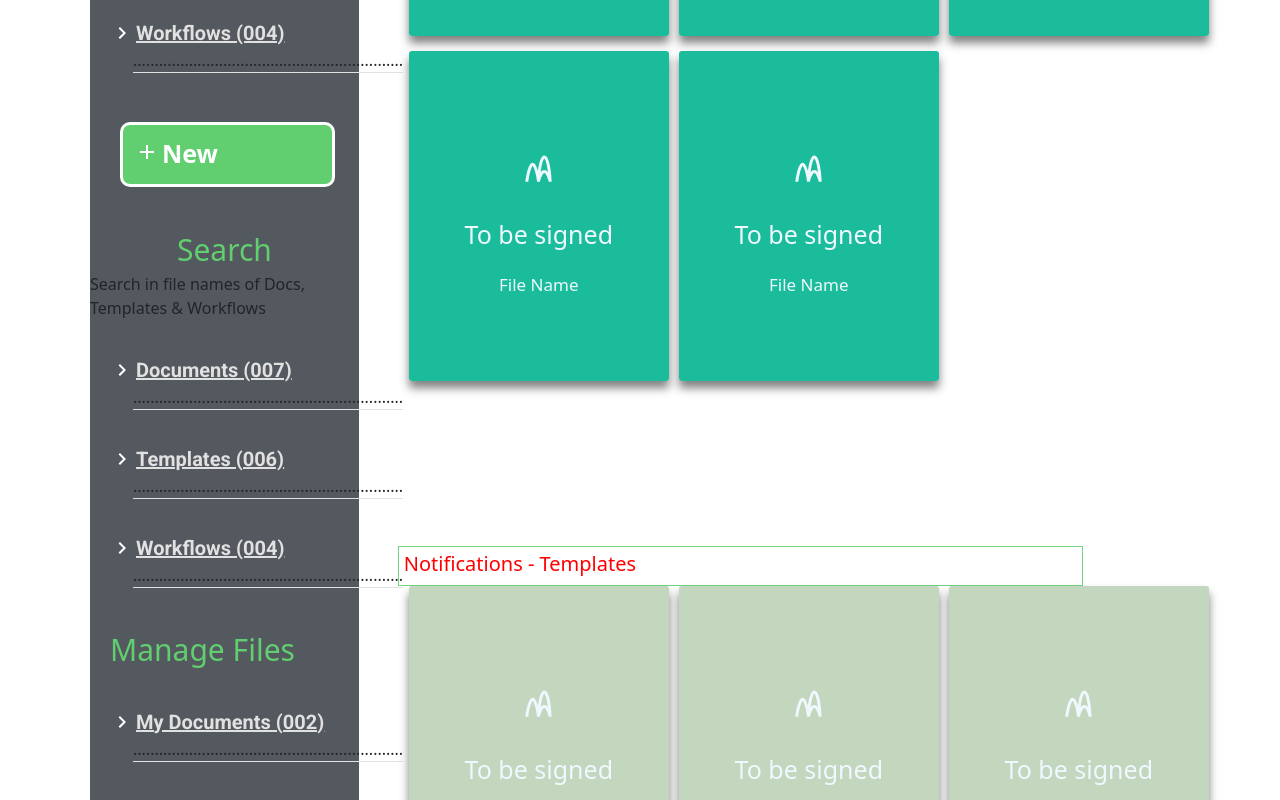
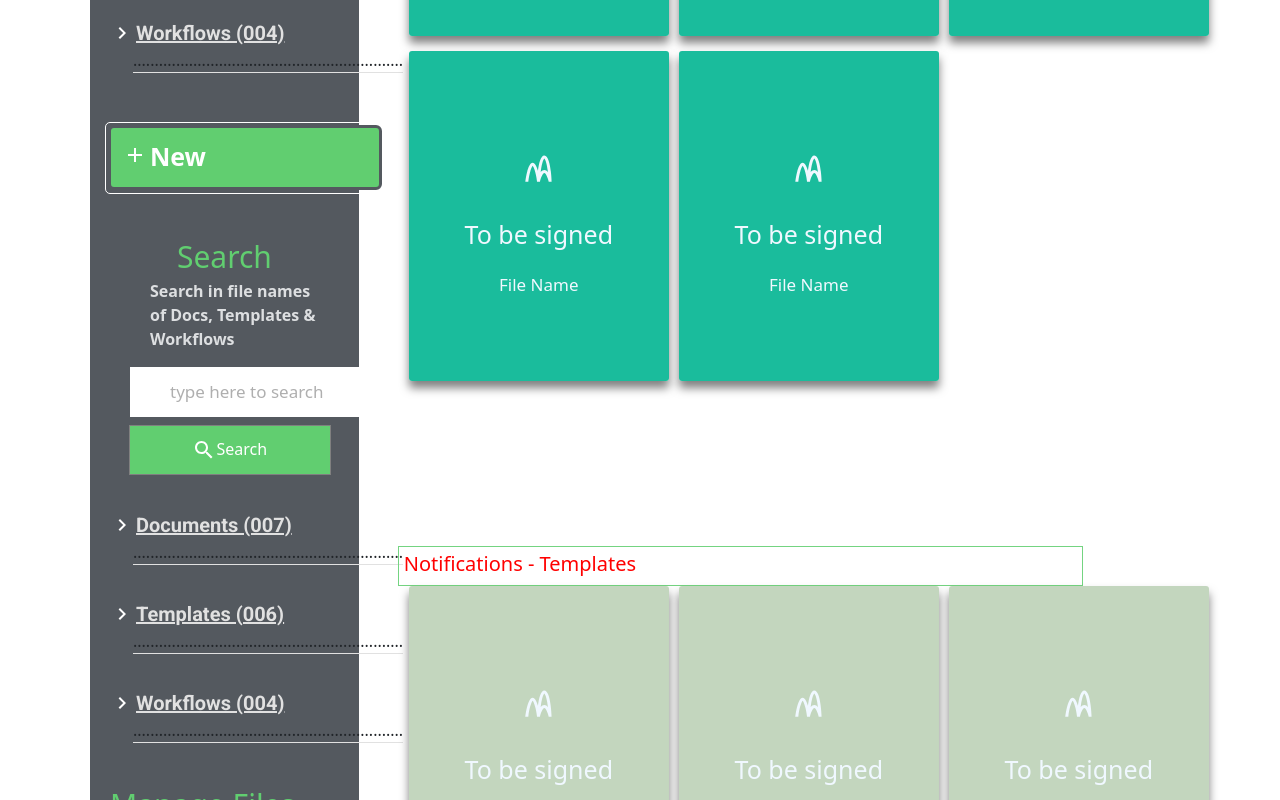
Before and after one commit to LL04-Finance-Dowell/100018-dowellWorkflowAi-testing, a React (Create React App) app in the folder frontend/: page /#/ in a window 1280 px wide. Shown: the part 1100-1900 px from the top of the page. Built offline with nearby package versions, Linux system fonts and the light colour scheme.

Commit message:
edit and add some features

```diff
--- a/frontend/src/components/sideBar/SideBar.jsx
+++ b/frontend/src/components/sideBar/SideBar.jsx
@@ -1,5 +1,6 @@
 import styles from "../sideBar/sideBar.module.css";
 import MenuIcon from "@mui/icons-material/Menu";
+import SearchIcon from "@mui/icons-material/Search";
 import HouseIcon from "@mui/icons-material/House";
 import PersonIcon from "@mui/icons-material/Person";
 import PowerSettingsNewIcon from "@mui/icons-material/PowerSettingsNew";
@@ -60,17 +61,28 @@ const SideBar = () => {
         content2="2. Rejected by others (001)"
       />
 
+      <div
+        style={{
+          width: "280px",
+          height: "72px",
+          marginLeft: "15px",
+          border: "1px solid white",
+          borderRadius: "5px",
+          padding: "2px",
+          marginTop: "50px",
+        }}
+      >
+        {" "}
         <Button
           style={{
-          width: "80%",
-          marginLeft: "30px",
+            margin: "auto",
+            width: "100%",
             height: "65px",
-          marginTop: "50px",
             backgroundColor: "#61ce70",
             borderCollapse: "separate",
             borderSpacing: "3px",
-          border: "3px solid white",
-          borderRadius: "10px",
+            border: "3px solid #54595f",
+
             // borderRadius: "3px",
           }}
           // variant="success"
@@ -95,13 +107,21 @@ const SideBar = () => {
             New
           </span>
         </Button>
+      </div>
 
-      <Collapse style={{ width: "80%", marginLeft: "30px" }} in={open}>
+      <Collapse
+        style={{
+          width: "88.5%",
+          marginLeft: "16px",
+          backgroundColor: "#e1e1e1",
+        }}
+        in={open}
+      >
         <div id="example-collapse-text">
-          <p>1-heloo</p>
-          <p>2-hi</p>
-          <p>3-halo</p>
-          <p>4-process</p>
+          <p className={styles.colC}>Document</p>
+          <p className={styles.colC}>Template</p>
+          <p className={styles.colC}>Workflow</p>
+          <p className={styles.colC}>process</p>
         </div>
       </Collapse>
       <div className="search-input">
@@ -117,8 +137,45 @@ const SideBar = () => {
         >
           Search
         </span>
-        <p>Search in file names of Docs, Templates & Workflows</p>
+        <p
+          style={{
+            padding: "0 30px",
+            marginLeft: "30px",
+            color: "#dddfe1",
+            fontWeight: "600",
+          }}
+        >
+          Search in file names of Docs, Templates & Workflows
+        </p>
       </div>
+      <form>
+        <input
+          style={{
+            fontSize: "17px",
+            color: "#afafaf",
+            paddingLeft: "40px",
+            marginLeft: "40px",
+            height: "50px",
+            border: "gray",
+          }}
+          type="text"
+          value="type here to search"
+        />
+      </form>
+      <button
+        style={{
+          width: "75%",
+          marginLeft: "39px",
+          marginTop: "8px",
+          height: "50px",
+          backgroundColor: "#61ce70",
+          color: "white",
+          border: "1px solid gray",
+        }}
+      >
+        <SearchIcon style={{ color: "white" }} />
+        Search
+      </button>
       <Accordion
         title="Documents (007)"
         content="1. To be Approved (002)"
@@ -244,7 +301,7 @@ const SideBar = () => {
           paddingTop: "20px",
           paddingBottom: "30px",
           justifyContent: "center",
-          gap: "30px",
+          gap: "20px",
         }}
       >
         {" "}
@@ -252,6 +309,7 @@ const SideBar = () => {
         <PowerSettingsNewIcon fontSize="large" style={{ color: "white" }} />
         <PersonIcon fontSize="large" style={{ color: "white" }} />
         <HouseIcon fontSize="large" style={{ color: "white" }} />
+        <PowerSettingsNewIcon fontSize="large" style={{ color: "white" }} />
       </div>
     </div>
   );
```
Lines whose indentation alone changed are shown as unchanged.
